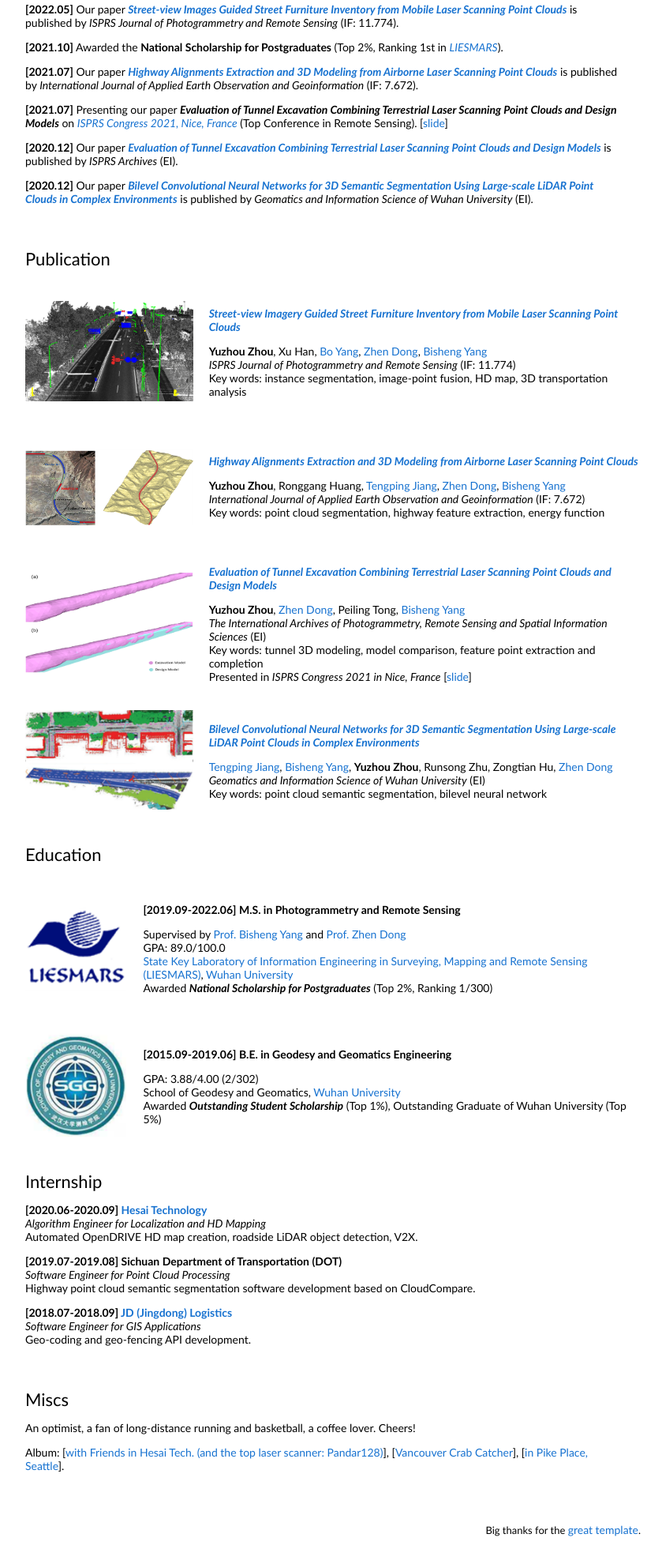
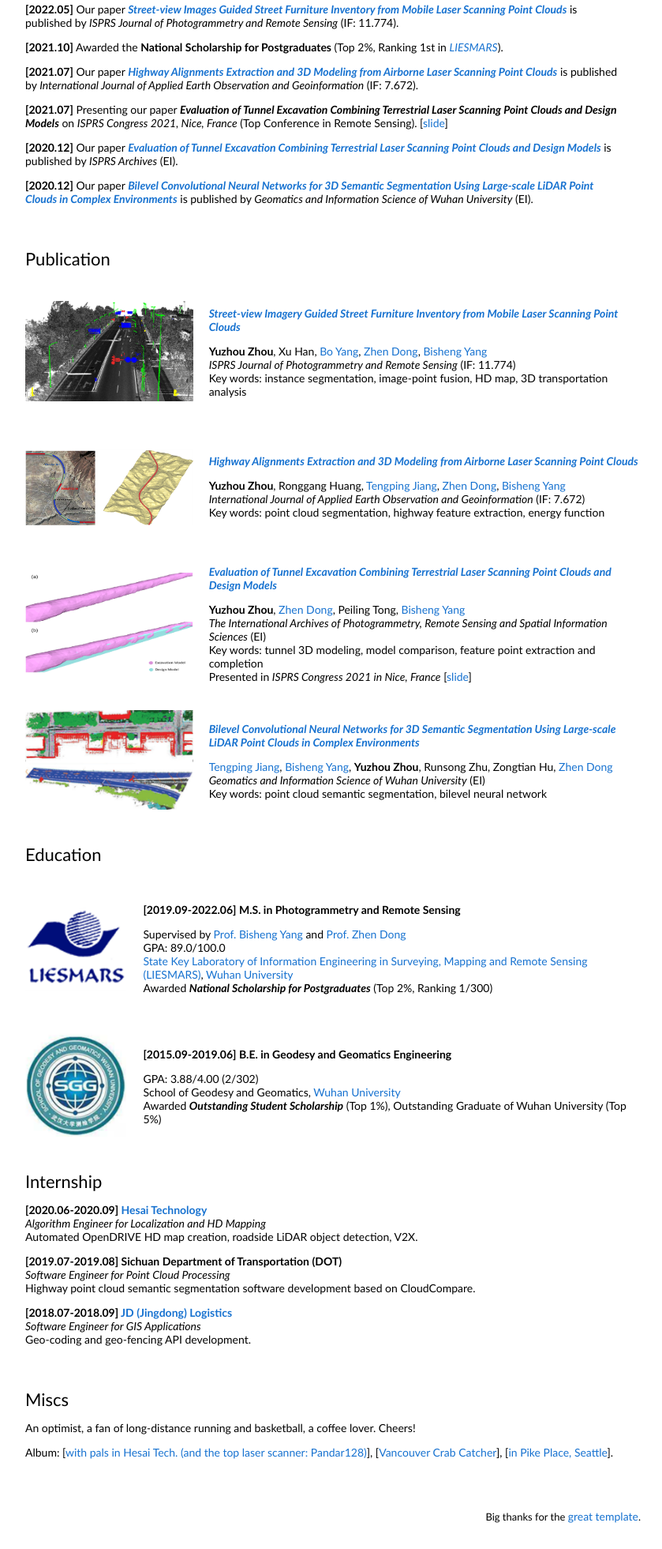
Before and after one commit to zyzwhdx/zyzwhdx.github.io, a plain HTML site: page index.html in a window 1280 px wide. Shown: the part 509-2470 px from the top of the page at 79% size, without its empty margins (228-1067 px from the left). Drawn offline with Linux system fonts and the light colour scheme.

Commit message:
feb 21 modify

```diff
--- a/index.html
+++ b/index.html
@@ -82,7 +82,7 @@
             </p>
             <p>
               <strong>[2021.07]</strong> Presenting our paper <strong><i>Evaluation of Tunnel Excavation Combining Terrestrial Laser Scanning Point Clouds and Design Models</i></strong>
-               on <a href="images/congress.png"><i>ISPRS Congress 2021, Nice, France</i></a> (Top Conference in Remote Sensing). [<a href="data/ISPRS_Congress_Video_Presentation.pdf">slide</a>]
+               on <i>ISPRS Congress 2021, Nice, France</i> (Top Conference in Remote Sensing). [<a href="data/ISPRS_Congress_Video_Presentation.pdf">slide</a>]
             </p>
             <p>
               <strong>[2020.12]</strong> Our paper <a href="https://www.researchgate.net/publication/352994163_EVALUATION_OF_TUNNEL_EXCAVATION_COMBINING_TERRESTRIAL_LASER_SCANNING_POINT_CLOUDS_AND_DESIGN_MODELS">
@@ -327,7 +327,7 @@
               An optimist, a fan of long-distance running and basketball, a coffee lover. Cheers!
             </p>
             <p>
-              Album: [<a href="images/3.jpg">with Friends in Hesai Tech. (and the top laser scanner: Pandar128)</a>],
+              Album: [<a href="images/3.jpg">with pals in Hesai Tech. (and the top laser scanner: Pandar128)</a>],
                [<a href="images/7.jpg">Vancouver Crab Catcher</a>], [<a href="images/8.jpg">in Pike Place, Seattle</a>].
             </p>
         </tr>
```
